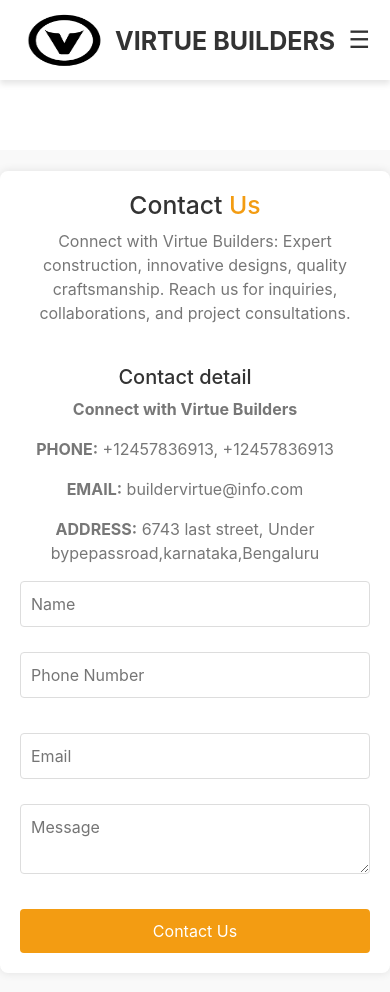
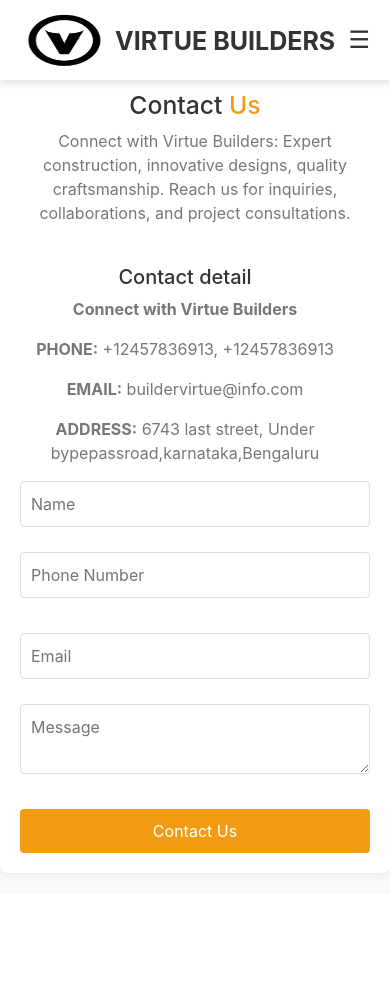
Before and after one commit to mayakannan2002/React_Construction, a React (Create React App) app: page /Contact in a window 390 px wide. After the commit the page ends 894 px from the top, so only its background shows below. Built offline with nearby package versions, Linux system fonts and the light colour scheme.

Commit message:
fourth.1 commit

```diff
--- a/src/Components/Contact/Contact.css
+++ b/src/Components/Contact/Contact.css
@@ -19,14 +19,14 @@
   .left-image {
     margin-right: 20px;
     background-color: #f9f9f9;
-
+    height: 100vh;
     width: 20%;
   }
 
   .right-image {
     margin-left: 20px;
     background-color: #f9f9f9;
-
+    height: 100vh;
     width: 20%;
   }
 
@@ -175,15 +175,4 @@
     .right-image {
         display: none; /* Hide side images on mobile */
     }
-
-    .contact-form-container {
-        margin-top: 150px;
-        display: flex;
-        justify-content: center;
-        align-items: center;
-        height: 100vh;
-        background-color: #f9f9f9;
-        width: 100vw;
-      }
-
-}
+  }
--- a/src/Components/Header/Header.css
+++ b/src/Components/Header/Header.css
@@ -104,6 +104,12 @@
 /* Responsive Design */
 @media (max-width: 768px) {
 
+
+    .header {
+       width: 100%;
+    }
+
+
     .logo {
         width: 90px;
         height: 60px;
```
